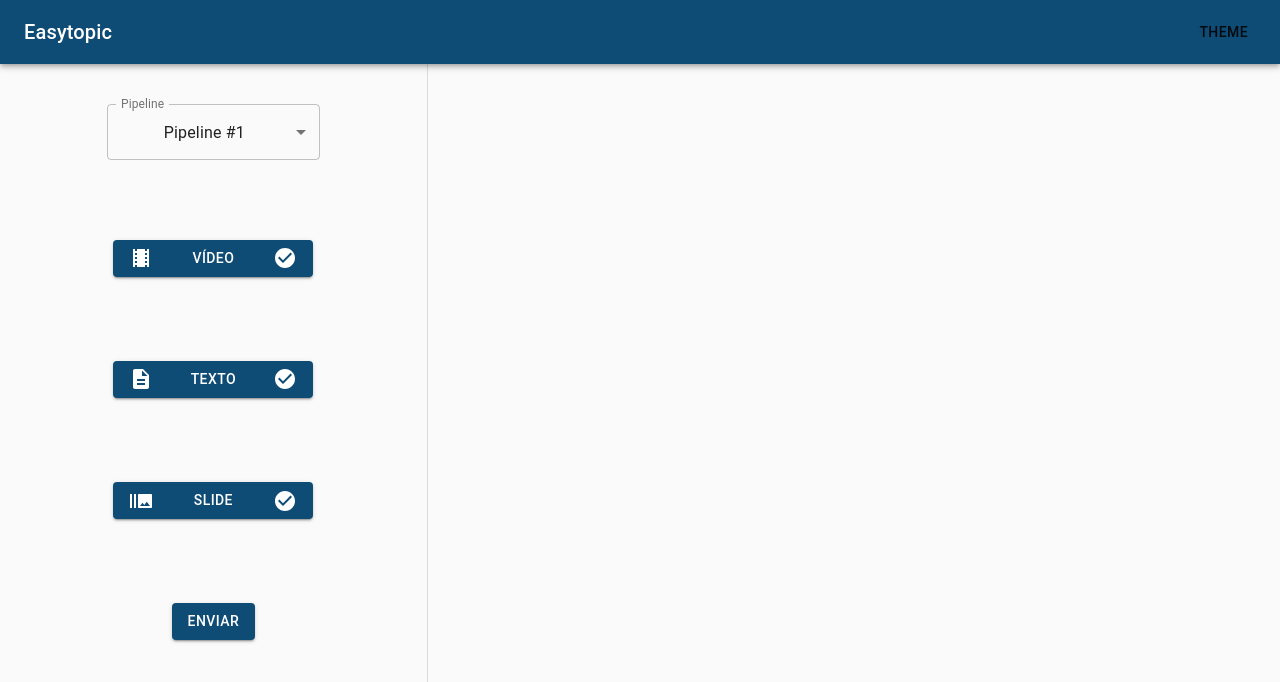
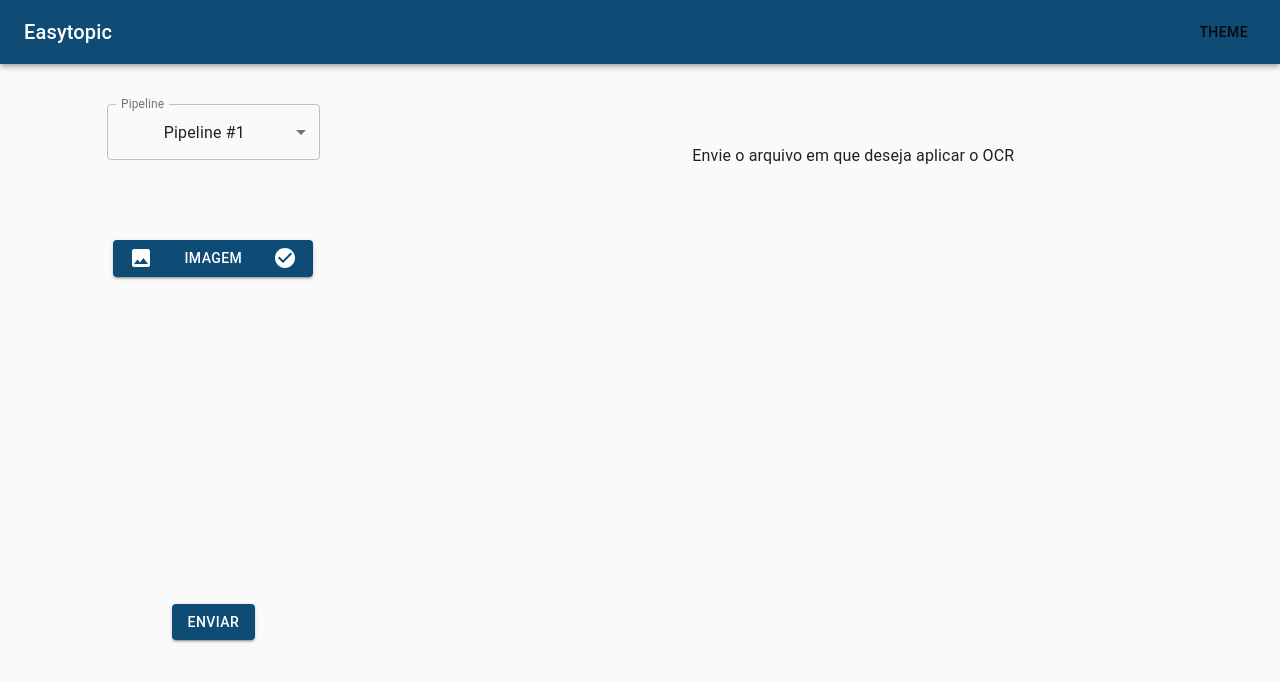
Before and after one commit to easytopic-project/easytopic-dashboard-react, a React (Create React App) app: page / in a window 1280 px wide. Shown: the top 682 px of the page. Built offline with nearby package versions, Linux system fonts and the light colour scheme.

Commit message:
First api integration

```diff
--- a/src/api/API.js
+++ b/src/api/API.js
@@ -1,8 +1,19 @@
 import axios from "axios";
 
 export default class API {
-  static axios = axios.create();
-  static urls = {}
+
+  static axios = axios.create({
+    headers: {
+      'Cache-Control': 'no-cache',
+      'Pragma': 'no-cache',
+      'Expires': '0',
+    },
+  });
+
+  static urls = {
+    fileServer: "http://localhost:3001/files",
+    pipeline: "http://localhost:3000/pipeline",
+  };
   // Definir metodos para conversar com a api
 
   static async postForm() {
@@ -16,4 +27,19 @@ export default class API {
   static async getStatus() {
     // Status do processo (?)
   }
+
+  static async postFile(file) {
+    return await this.axios.post(this.urls.fileServer, file);
+  }
+
+  static async postJob(obj) {
+    const data = {
+      "file": obj,
+    }
+    return await this.axios.post(`${this.urls.pipeline}/ocr`, data);
+  }
+
+  static async getOcrJob(id) {
+    return await this.axios.get(`${this.urls.pipeline}/${id}`);
+  }
 }
--- /dev/null
+++ b/src/components/ImageInput.js
@@ -0,0 +1,46 @@
+import React, { useState } from "react";
+import { makeStyles, IconButton, Button, Typography } from "@material-ui/core";
+import ImageIcon from '@material-ui/icons/Image';
+import CheckCircleIcon from '@material-ui/icons/CheckCircle';
+
+const useStyles = makeStyles((theme) => ({
+  input: {
+    display: "none",
+  },
+  button: {
+    minWidth: "200px",
+    display: "flex",
+    justifyContent: "space-between",
+  },
+  checkOn : {
+    color: theme.palette.success.main,
+  },
+  checkOff : {
+
+  },
+}));
+
+export default function ImageInput({ children, onChange, id, image }) {
+
+  const classes = useStyles();
+
+  const [filled, setFilled] = useState(false);
+
+  function handleInside(event) {
+    setFilled(true);
+    onChange(event);
+  }
+
+  return (
+    <>
+      <input accept="image/*" className={classes.input} id={id} type="file" onChange={handleInside}/>
+      <label htmlFor={id}>
+        <Button className={classes.button} color="primary" aria-label="upload image" component="span" variant="contained">
+          <ImageIcon />
+          {children}
+          <CheckCircleIcon className={filled ? classes.checkOn : classes.checkOff}/>
+        </Button>
+      </label>
+    </>
+  );
+}
--- a/src/components/MainForm.js
+++ b/src/components/MainForm.js
@@ -1,6 +1,9 @@
 import { TextField, Button, makeStyles } from '@material-ui/core';
 import React, { useState } from 'react'
-import { VideoInput, TextInput, SlideInput } from '.';
+import { VideoInput, TextInput, SlideInput, ImageInput } from '.';
+import API from '../api/API';
+import { useGlobalContext } from '../contexts/GlobalContext';
+
 
 const useStyles = makeStyles((theme) => ({
   form : {
@@ -17,17 +20,25 @@ const useStyles = makeStyles((theme) => ({
 export default function MainForm(props) {
 
   const classes = useStyles();
+  const {setRunning, processData, setProcessData} = useGlobalContext();
 
   const [video, setVideo] = useState();
   const [text, setText] = useState();
   const [slide, setSlide] = useState();
+  const [image, setImage] = useState();
 
 
   function onSubmit(event) {
     // usar FormData e usar a API para postar os arquivos
     console.log(event.target);
     event.preventDefault();
-  };
+
+    API.postJob(image).then((res) => {
+      setRunning(true);
+      setProcessData(res.data);
+      console.log(res.data);
+    });
+  }
 
   function handleVideoChange(event) {
     setVideo(event.target.files[0]);
@@ -41,11 +52,23 @@ export default function MainForm(props) {
     setSlide(event.target.files[0]);
   };
 
+  function handleImageChange(event) {
+    const file = new FormData();
+    file.append('image', event.target.files[0], event.target.files[0].name);
+
+    API.postFile(file).then(res => {
+      console.log(res.data.image);
+      setImage(res.data.image);
+    });
+  };
+
   return (
     <form id="main-form" onSubmit={onSubmit} className={classes.form}>
-      <VideoInput id="video-file" onChange={handleVideoChange}>Vídeo</VideoInput>
+      {/*<VideoInput id="video-file" onChange={handleVideoChange}>Vídeo</VideoInput>
       <TextInput id="text-file" onChange={handleTextChange}>Texto</TextInput>
-      <SlideInput id="slide-file" onChange={handleSlideChange}>Slide</SlideInput>
+  <SlideInput id="slide-file" onChange={handleSlideChange}>Slide</SlideInput>*/}
+
+      <ImageInput image={image} id="slide-file" onChange={handleImageChange}>Imagem</ImageInput>
 
       <Button type="submit" form="main-form" variant="contained" color="primary">
         Enviar
--- a/src/components/index.js
+++ b/src/components/index.js
@@ -3,3 +3,4 @@ export { default as Header } from './Header';
 export { default as SlideInput } from './SlideInput';
 export { default as TextInput } from './TextInput';
 export { default as VideoInput } from './VideoInput';
+export { default as ImageInput } from './ImageInput';
--- a/src/contexts/GlobalContext.js
+++ b/src/contexts/GlobalContext.js
@@ -5,19 +5,21 @@ const globalContext = createContext();
 export default function GlobalContextProvider({ children }) {
 
   const [darkMode, setDarkMode] = useState(false);
+  const [running, setRunning] = useState(false);
+  const [processData, setProcessData] = useState({});
 
   function toggleTheme() {
     setDarkMode(!darkMode);
   };
 
   return (
-    <globalContext.Provider value={{darkMode, toggleTheme}}>
+    <globalContext.Provider value={{darkMode, toggleTheme, processData, setProcessData, running, setRunning}}>
       {children}
     </globalContext.Provider>
   );
 }
 
 export function useGlobalContext() {
-  const {darkMode, toggleTheme} = useContext(globalContext);
-  return {darkMode, toggleTheme};
+  const {darkMode, toggleTheme, processData, setProcessData, running, setRunning} = useContext(globalContext);
+  return {darkMode, toggleTheme, processData, setProcessData, running, setRunning};
 }
--- a/src/pages/Pipeline/MainPage.js
+++ b/src/pages/Pipeline/MainPage.js
@@ -1,19 +1,46 @@
-import React from 'react'
-import { makeStyles } from '@material-ui/core'
+import React, { useEffect } from 'react'
+import { makeStyles, Typography } from '@material-ui/core'
+import { useGlobalContext } from '../../contexts/GlobalContext';
+import API from '../../api/API';
+
 
 const useStyle = makeStyles((theme) => ({
   root: {
     height: "100%",
+    textAlign: "center",
+  },
+  results : {
+    display: "flex",
+    flexDirection: "column",
+    justifyContent: "space-between",
+    alignItems: "center",
+    height: "50%",
+    marginTop: theme.spacing(10),
   },
 }));
 
 export default function MainPage() {
 
   const classes = useStyle();
+  const { setRunning, running, processData, setProcessData } = useGlobalContext();
+
+  useEffect(() => {
+    if (running && processData.status !== "done") {
+      API.getOcrJob(processData.id).then(res => {
+        setProcessData(res.data);
+        if (res.data.response)
+          setRunning(false);
+      });
+    }
+  },[processData]);
 
   return (
     <div className={classes.root}>
-
+      <div className={classes.results}>
+      {!running && !processData.response ? <Typography>Envie o arquivo em que deseja aplicar o OCR</Typography> : null }
+      {running ? <Typography>Loading...</Typography> : null}
+      {processData.response ? <Typography>{processData.response.ocr}</Typography> : null }
+      </div>
     </div>
   );
 }
--- a/src/pages/Pipeline/Pipeline.js
+++ b/src/pages/Pipeline/Pipeline.js
@@ -21,7 +21,7 @@ export default function Pipeline() {
         <Grid item xs={4} >
           <Aside />
         </Grid>
-        <Divider orientation="vertical"/>
+
         <Grid item xs={8}>
           <MainPage />
         </Grid>
```
